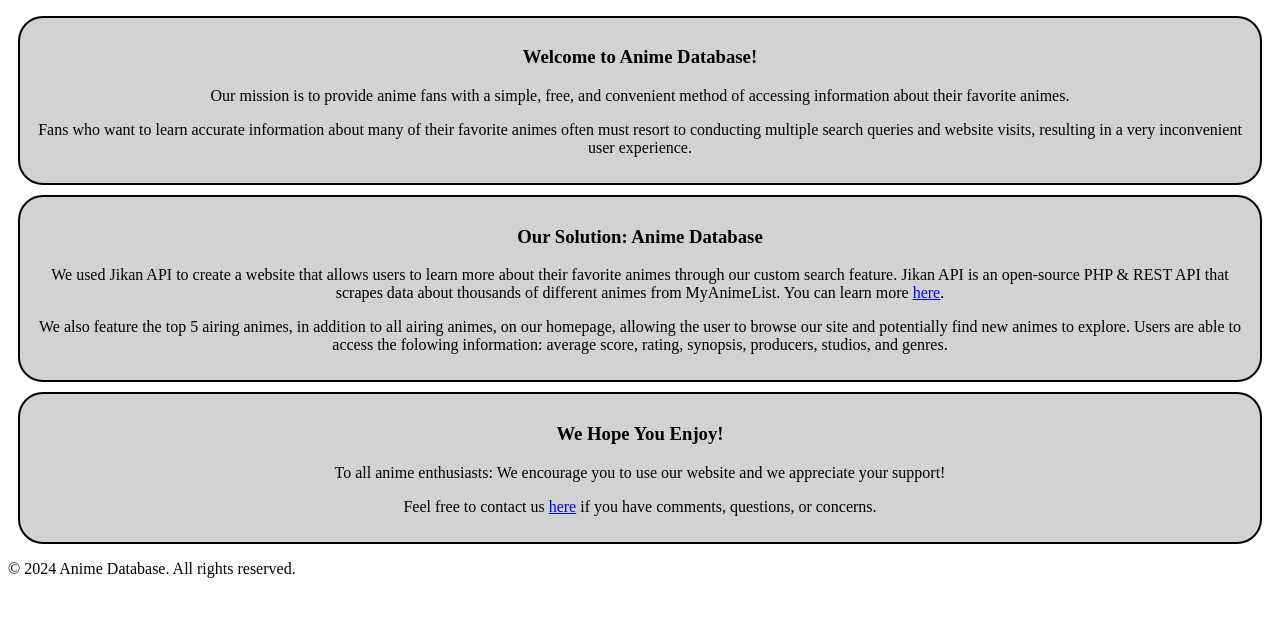
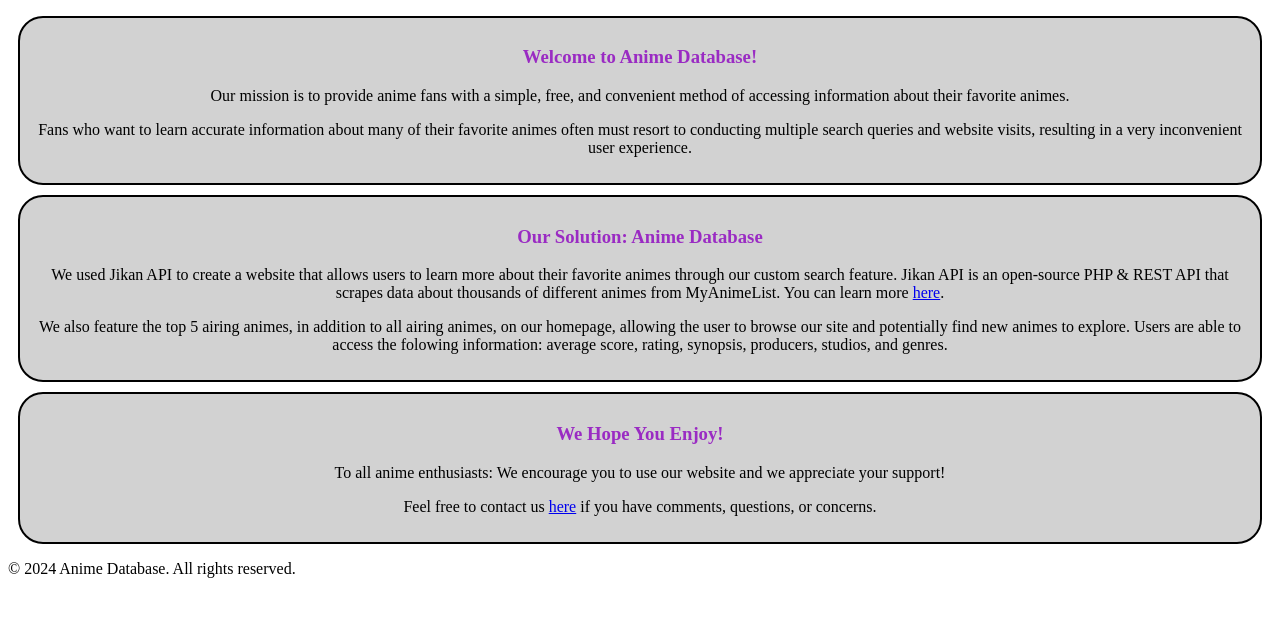
Before and after one commit to Slydawgz/INST377-Group-Project_Final, a Django app: page /about/ in a window 1280 px wide. Shown: the part 139-756 px from the top of the page. Run offline with Django 5.2, Linux system fonts and the light colour scheme; some libraries are stand-ins or nearby versions.

Commit message:
Update About.css

```diff
--- a/static/css/About.css
+++ b/static/css/About.css
@@ -50,3 +50,7 @@
     border: 2px solid black;
     border-radius: 25px;
 }
+
+#headingColor {
+    color: rgb(154, 43, 195);
+}
```
